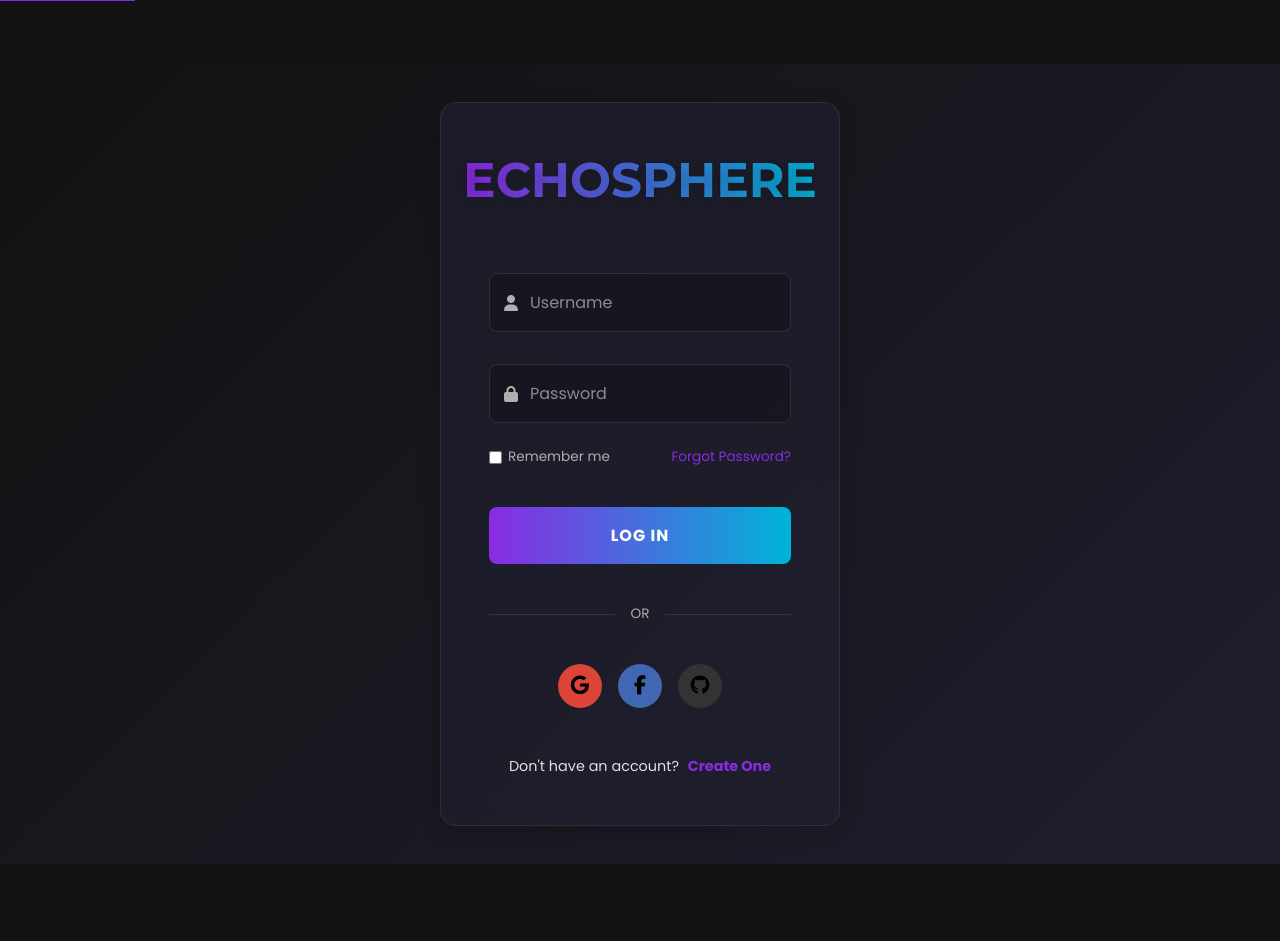
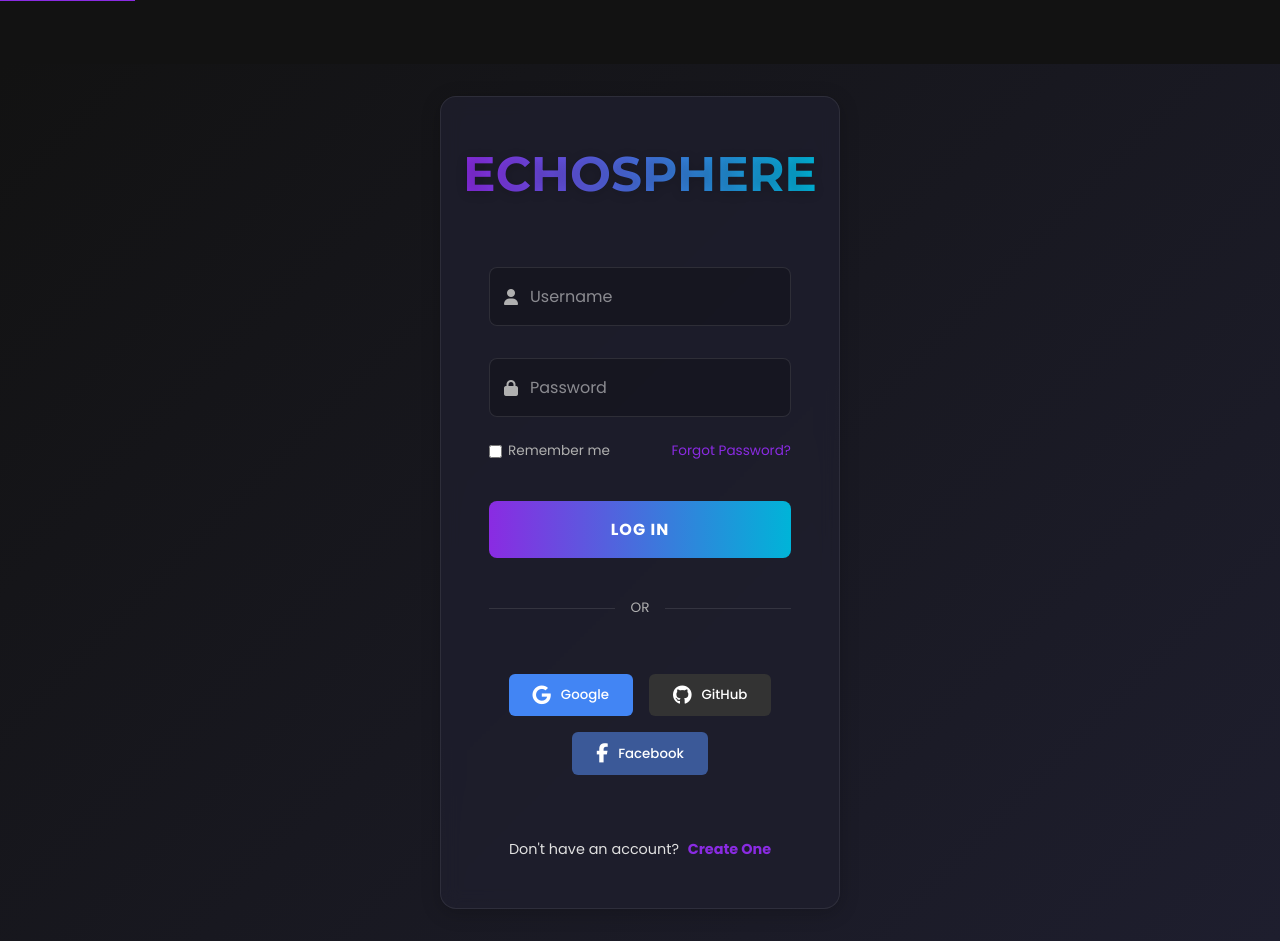
Before and after one commit to Asit-14/EchoSphere, a React (Create React App) app in the folder public/: page /login in a window 1280 px wide. Before the commit the page ends 864 px from the top, so only its background shows below. Built offline with nearby package versions, Linux system fonts and the light colour scheme; no server answers.

Commit message:
feat: add social login component and integrate into login and register pages

```diff
--- /dev/null
+++ b/public/src/components/SocialLogin.jsx
@@ -0,0 +1,113 @@
+import React from 'react';
+import styled from 'styled-components';
+import OAuthPopup from 'react-oauth-popup';
+import { googleAuthRoute, githubAuthRoute, facebookAuthRoute } from '../utils/APIRoutes';
+
+const SocialLogin = () => {
+  // Handle OAuth popup window opening
+  const onCode = (code, params) => {
+    console.log('Authorization code:', code);
+    console.log('Parameters:', params);
+  };
+
+  // Handle OAuth popup window closing
+  const onClose = () => {
+    console.log('OAuth popup was closed');
+  };
+
+  return (
+    <Container>
+      <div className="social-login">
+        <SocialButton
+          className="google-btn"
+          onClick={() => window.location.href = googleAuthRoute}
+        >
+          <i className="fab fa-google"></i>
+          <span>Google</span>
+        </SocialButton>
+
+        <SocialButton
+          className="github-btn"
+          onClick={() => window.location.href = githubAuthRoute}
+        >
+          <i className="fab fa-github"></i>
+          <span>GitHub</span>
+        </SocialButton>
+
+        <SocialButton
+          className="facebook-btn"
+          onClick={() => window.location.href = facebookAuthRoute}
+        >
+          <i className="fab fa-facebook-f"></i>
+          <span>Facebook</span>
+        </SocialButton>
+      </div>
+    </Container>
+  );
+};
+
+const Container = styled.div`
+  width: 100%;
+
+  .social-login {
+    display: flex;
+    justify-content: center;
+    gap: 1rem;
+    margin: 1rem 0;
+
+    @media screen and (max-width: 480px) {
+      flex-direction: column;
+      gap: 0.5rem;
+    }
+  }
+`;
+
+const SocialButton = styled.button`
+  display: flex;
+  align-items: center;
+  justify-content: center;
+  gap: 10px;
+  padding: 0.7rem 1.5rem;
+  border: none;
+  border-radius: 6px;
+  cursor: pointer;
+  font-weight: 500;
+  transition: all 0.2s ease-in-out;
+
+  i {
+    font-size: 1.2rem;
+  }
+
+  &.google-btn {
+    background: #4285F4;
+    color: white;
+
+    &:hover {
+      background: #357ae8;
+    }
+  }
+
+  &.github-btn {
+    background: #333;
+    color: white;
+
+    &:hover {
+      background: #2b2b2b;
+    }
+  }
+
+  &.facebook-btn {
+    background: #3b5998;
+    color: white;
+
+    &:hover {
+      background: #344e86;
+    }
+  }
+
+  @media screen and (max-width: 480px) {
+    width: 100%;
+  }
+`;
+
+export default SocialLogin;
--- a/public/src/pages/Login.jsx
+++ b/public/src/pages/Login.jsx
@@ -6,6 +6,7 @@ import { ToastContainer, toast } from "react-toastify";
 import "react-toastify/dist/ReactToastify.css";
 import { loginRoute } from "../utils/APIRoutes";
 import { getUserFromStorage, saveUserToStorage } from "../utils/helpers";
+import SocialLogin from "../components/SocialLogin";
 // Import Font Awesome CSS
 import '@fortawesome/fontawesome-free/css/all.min.css';
 
@@ -123,17 +124,7 @@ export default function Login() {
             <span>OR</span>
           </div>
 
-          <div className="social-login">
-            <button type="button" className="social-btn google">
-              <i className="fab fa-google"></i>
-            </button>
-            <button type="button" className="social-btn facebook">
-              <i className="fab fa-facebook-f"></i>
-            </button>
-            <button type="button" className="social-btn github">
-              <i className="fab fa-github"></i>
-            </button>
-          </div>
+          <SocialLogin />
 
           <span className="signup-link">
             Don't have an account? <Link to="/register">Create One</Link>
--- /dev/null
+++ b/public/src/pages/OAuthCallback.jsx
@@ -0,0 +1,107 @@
+import React, { useEffect } from "react";
+import { useNavigate, useLocation } from "react-router-dom";
+import axios from "axios";
+import styled from "styled-components";
+import loader from "../assets/loader.gif";
+import { ToastContainer, toast } from "react-toastify";
+import "react-toastify/dist/ReactToastify.css";
+import { saveUserToStorage } from "../utils/helpers";
+import { verifyTokenRoute } from "../utils/APIRoutes";
+
+export default function OAuthCallback() {
+  const navigate = useNavigate();
+  const location = useLocation();
+
+  const toastOptions = {
+    position: "bottom-right",
+    autoClose: 8000,
+    pauseOnHover: true,
+    draggable: true,
+    theme: "dark",
+  };
+
+  useEffect(() => {
+    const verifyToken = async () => {
+      try {
+        // Get token from URL query params
+        const params = new URLSearchParams(location.search);
+        const token = params.get("token");
+        const error = params.get("error");
+
+        if (error) {
+          toast.error(`Authentication failed: ${error}`, toastOptions);
+          setTimeout(() => navigate("/login"), 3000);
+          return;
+        }
+
+        if (!token) {
+          toast.error("No authentication token received", toastOptions);
+          setTimeout(() => navigate("/login"), 3000);
+          return;
+        }
+
+        // Verify token with backend
+        const { data } = await axios.post(verifyTokenRoute, { token });
+
+        if (data.status === false) {
+          toast.error(data.msg || "Authentication failed", toastOptions);
+          setTimeout(() => navigate("/login"), 3000);
+          return;
+        }
+
+        // Login successful
+        saveUserToStorage(data.user);
+        navigate("/");
+      } catch (error) {
+        console.error("OAuth callback error:", error);
+        toast.error("Authentication failed. Please try again.", toastOptions);
+        setTimeout(() => navigate("/login"), 3000);
+      }
+    };
+
+    verifyToken();
+  }, [location, navigate]);
+
+  return (
+    <Container>
+      <div className="loading-container">
+        <img src={loader} alt="Loading" className="loader" />
+        <h2>Completing authentication...</h2>
+        <p>Please wait while we verify your credentials</p>
+      </div>
+      <ToastContainer />
+    </Container>
+  );
+}
+
+const Container = styled.div`
+  height: 100vh;
+  width: 100vw;
+  display: flex;
+  justify-content: center;
+  align-items: center;
+  background: linear-gradient(135deg, var(--background-dark) 0%, var(--background-medium) 100%);
+
+  .loading-container {
+    display: flex;
+    flex-direction: column;
+    align-items: center;
+    text-align: center;
+
+    .loader {
+      max-width: 50px;
+      margin-bottom: 1rem;
+    }
+
+    h2 {
+      color: white;
+      font-size: 1.5rem;
+      margin-bottom: 0.5rem;
+    }
+
+    p {
+      color: #ccc;
+      font-size: 1rem;
+    }
+  }
+`;
--- a/public/src/pages/Register.jsx
+++ b/public/src/pages/Register.jsx
@@ -5,6 +5,7 @@ import { useNavigate, Link } from "react-router-dom";
 import { ToastContainer, toast } from "react-toastify";
 import "react-toastify/dist/ReactToastify.css";
 import { registerRoute } from "../utils/APIRoutes";
+import SocialLogin from "../components/SocialLogin";
 // Import Font Awesome CSS
 import '@fortawesome/fontawesome-free/css/all.min.css';
 
@@ -169,17 +170,7 @@ export default function Register() {
             <span>OR</span>
           </div>
 
-          <div className="social-login">
-            <button type="button" className="social-btn google">
-              <i className="fab fa-google"></i>
-            </button>
-            <button type="button" className="social-btn facebook">
-              <i className="fab fa-facebook-f"></i>
-            </button>
-            <button type="button" className="social-btn github">
-              <i className="fab fa-github"></i>
-            </button>
-          </div>
+          <SocialLogin />
 
           <span className="login-link">
             Already have an account? <Link to="/login">Log In</Link>
```
